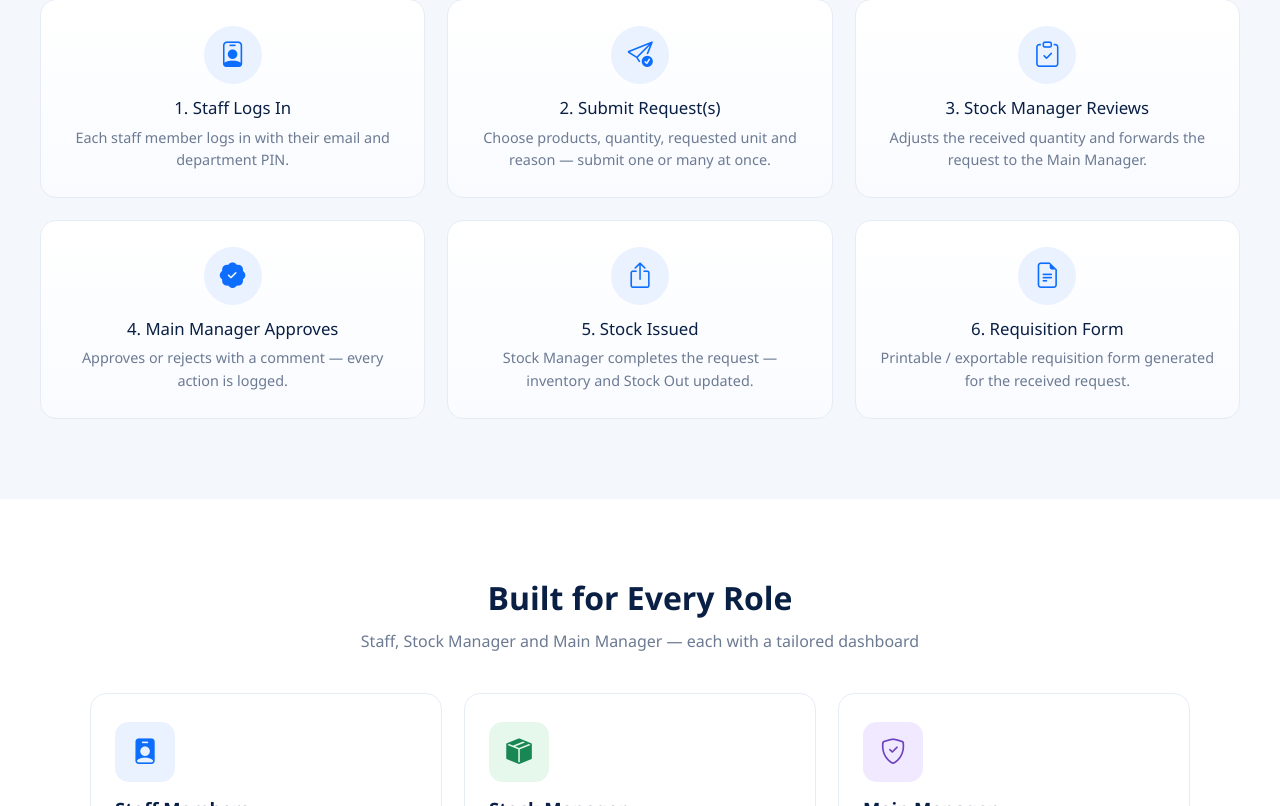
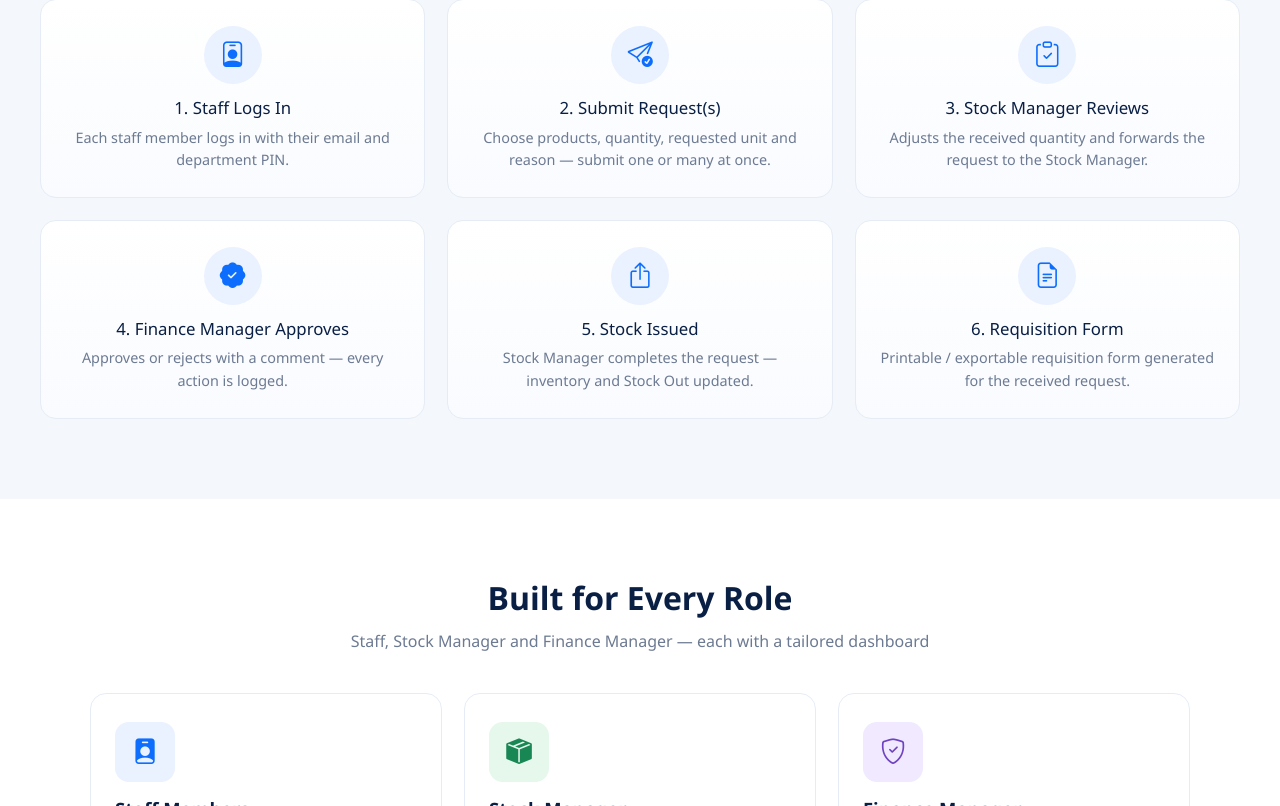
Before and after one commit to Josephniyomwungeri/urugo-frontend, a React (Create React App) app: page / in a window 1280 px wide. Shown: the part 2694-3500 px from the top of the page. Built offline with nearby package versions, Linux system fonts and the light colour scheme.

Commit message:
Fix image paths

```diff
--- a/package.json
+++ b/package.json
@@ -2,6 +2,7 @@
   "name": "urugo-woc-frontend",
   "version": "1.0.0",
   "private": true,
+   "homepage": "https://Josephnyomwungeri.github.io/urugo-frontend",
   "dependencies": {
     "axios": "^1.20.0",
     "bootstrap": "^5.3.8",
--- a/src/pages/Homepage.js
+++ b/src/pages/Homepage.js
@@ -71,7 +71,7 @@ export default function Homepage() {
   const steps = [
     { num: 1, title: 'Staff Requests', desc: 'Staff submits a request with product, quantity, unit and reason.' },
     { num: 2, title: 'Stock Manager Forwards', desc: 'Stock Manager reviews, adjusts received quantity, forwards for review.' },
-    { num: 3, title: 'Main Manager Approves', desc: 'Main Manager approves or rejects with a comment — decision is logged.' },
+    { num: 3, title: 'Finance Manager Approves', desc: 'Finance Manager approves or rejects with a comment — decision is logged.' },
     { num: 4, title: 'Stock Manager Completes', desc: 'Stock is deducted and a Stock Out record is created automatically.' },
     { num: 5, title: 'Marked as Received', desc: 'Staff confirms pickup. Request moves to received status.' },
     { num: 6, title: 'Requisition + Usage', desc: 'Requisition form generated + staff reports used, damaged and remaining.' },
@@ -80,8 +80,8 @@ export default function Homepage() {
   const staffFlow = [
     { icon: 'bi-person-badge', title: '1. Staff Logs In', desc: 'Each staff member logs in with their email and department PIN.' },
     { icon: 'bi-send-check', title: '2. Submit Request(s)', desc: 'Choose products, quantity, requested unit and reason — submit one or many at once.' },
-    { icon: 'bi-clipboard-check', title: '3. Stock Manager Reviews', desc: 'Adjusts the received quantity and forwards the request to the Main Manager.' },
-    { icon: 'bi-patch-check-fill', title: '4. Main Manager Approves', desc: 'Approves or rejects with a comment — every action is logged.' },
+    { icon: 'bi-clipboard-check', title: '3. Stock Manager Reviews', desc: 'Adjusts the received quantity and forwards the request to the Stock Manager.' },
+    { icon: 'bi-patch-check-fill', title: '4. Finance Manager Approves', desc: 'Approves or rejects with a comment — every action is logged.' },
     { icon: 'bi-box-arrow-up', title: '5. Stock Issued', desc: 'Stock Manager completes the request — inventory and Stock Out updated.' },
     { icon: 'bi-file-earmark-text', title: '6. Requisition Form', desc: 'Printable / exportable requisition form generated for the received request.' },
   ];
@@ -108,7 +108,7 @@ export default function Homepage() {
       ],
     },
     {
-      icon: 'bi-shield-check', title: 'Main Manager', color: 'purple',
+      icon: 'bi-shield-check', title: 'Finance Manager', color: 'purple',
       points: [
         'Review every request independently',
         'Approve or reject with comments',
@@ -250,7 +250,7 @@ export default function Homepage() {
       <section className="uhome_section" data-reveal>
         <h2 className="uhome_section-title">Built for Every Role</h2>
         <p className="uhome_section-sub">
-          Staff, Stock Manager and Main Manager — each with a tailored dashboard
+          Staff, Stock Manager and Finance Manager — each with a tailored dashboard
         </p>
         <div className="uhome_roles-grid">
           {roles.map((r, i) => (
@@ -1082,8 +1082,8 @@ const SAMPLE_REQUEST = {
   reviewed_at: '2025-01-15T11:02:00Z',
   completed_at: '2025-01-15T14:40:00Z',
   received_at: '2025-01-15T15:12:00Z',
-  reviewer_name: 'Main Manager',
-  approved_by_name: 'Main Manager',
+  reviewer_name: 'Finance Manager',
+  approved_by_name: 'Finance Manager or Stock Manager',
   completed_by_name: 'Stock Manager',
   received_by_name: 'Joe',
 };
```
